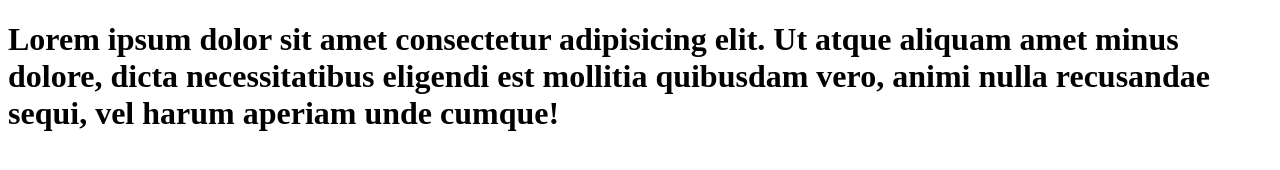
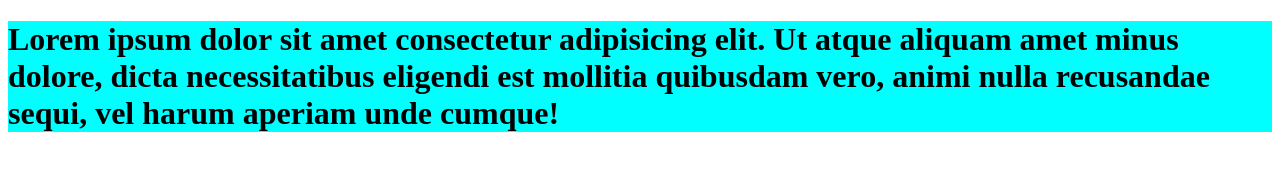
Before and after one commit to r1dul/my-first-github-repo, a plain HTML site: page index.html in a window 1280 px wide. Drawn offline with Linux system fonts and the light colour scheme.

Commit message:
first style

```diff
--- a/index.html
+++ b/index.html
@@ -4,6 +4,7 @@
     <meta charset="UTF-8">
     <meta name="viewport" content="width=device-width, initial-scale=1.0">
     <title>My First Ever Github Repo</title>
+    <link rel="stylesheet" href="style/blog.css">
 </head>
 <body>
     <div>
--- /dev/null
+++ b/style/blog.css
@@ -0,0 +1,3 @@
+div{
+    background-color: aqua;
+}
```
